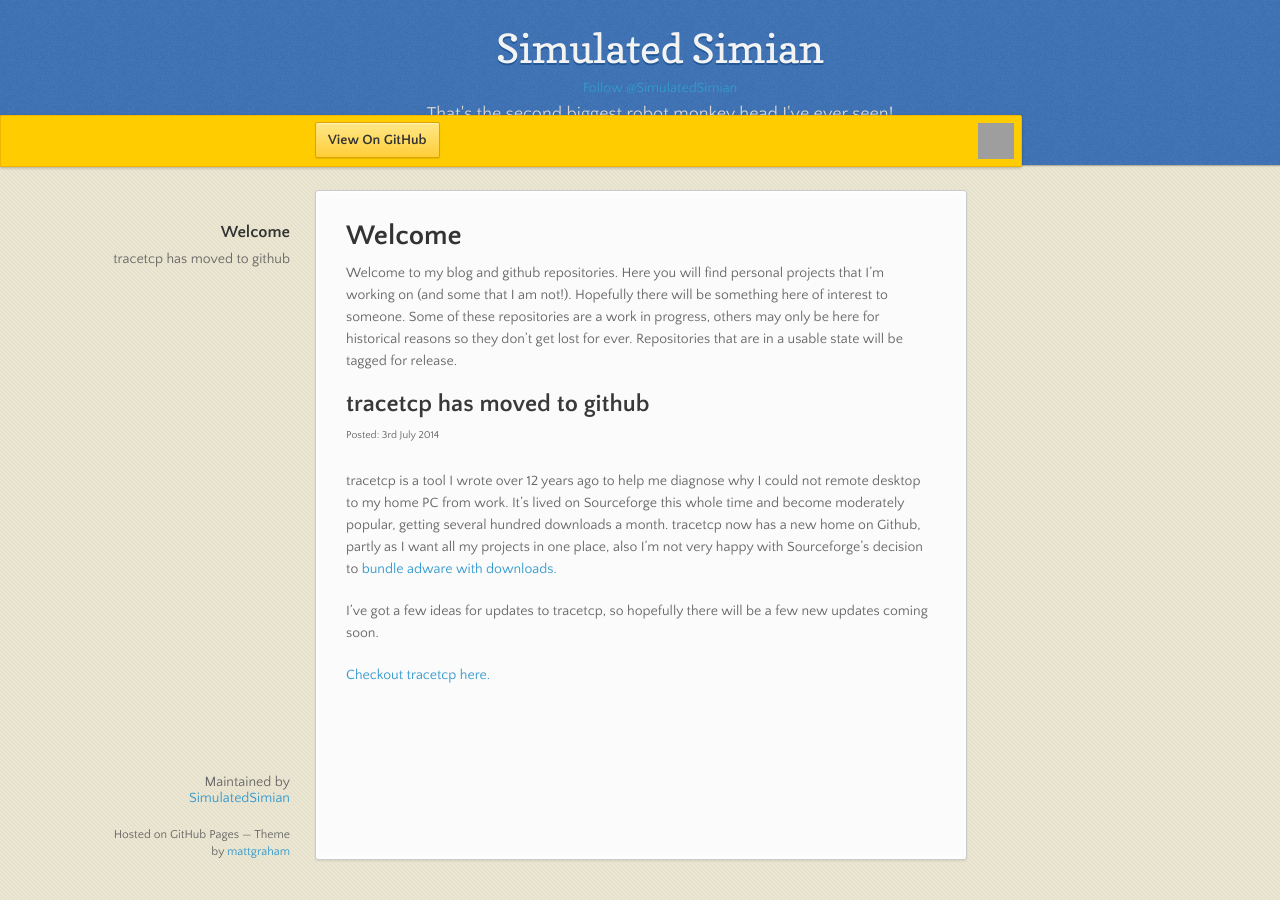
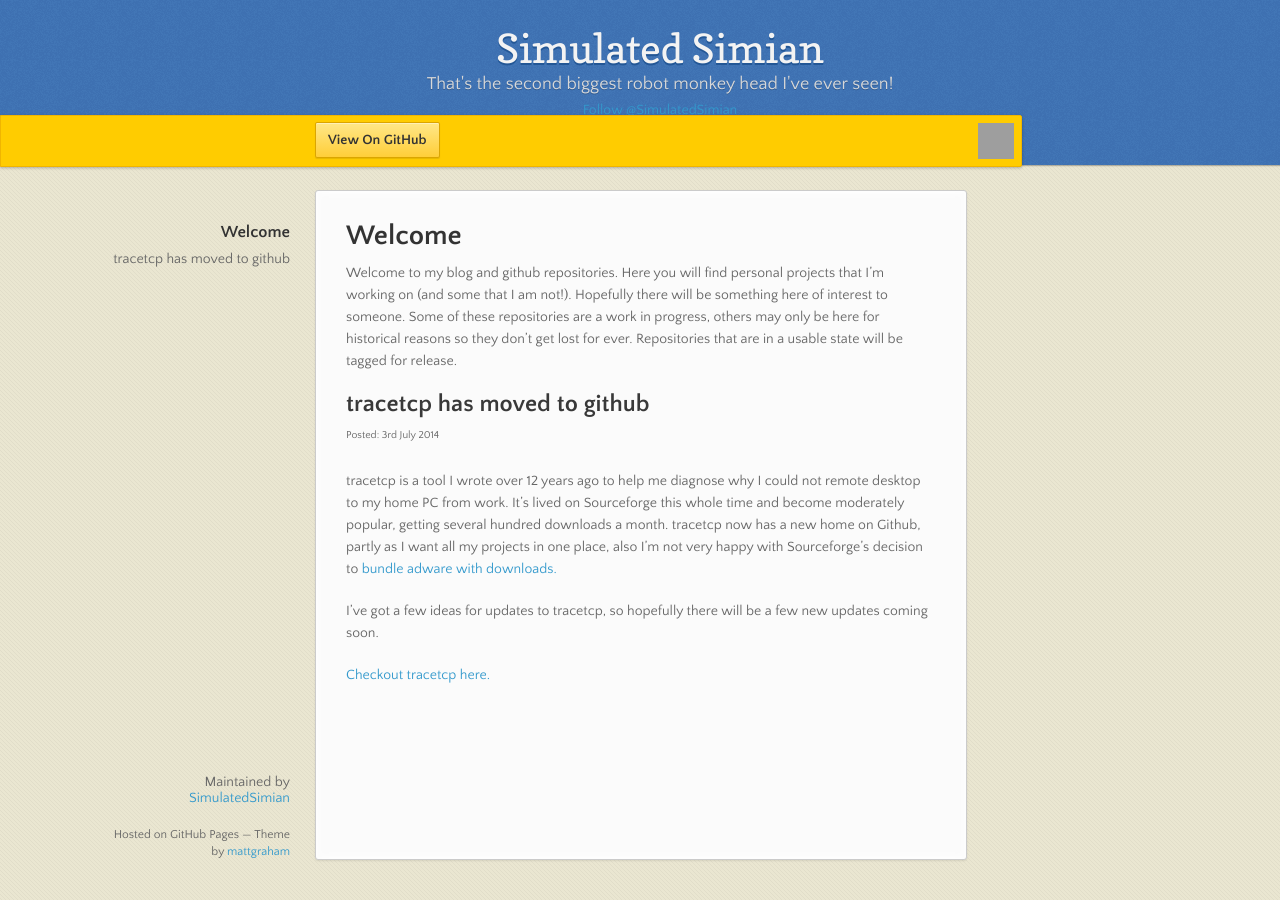
Before and after one commit to SimulatedSimian/SimulatedSimian.github.io, a Jekyll site: the page built from index.md, in a window 1280 px wide. Built offline with Jekyll 4.4.1, drawn with Linux system fonts in a browser that asks for light colours; nearby versions of some CDN libraries; Markdown is read by kramdown in place of the engine named in the settings; comment, search, counter and statistics services are not loaded; grey boxes are pictures that could not be loaded.

Commit message:
Update stdmain.html

```diff
--- a/_layouts/stdmain.html
+++ b/_layouts/stdmain.html
@@ -29,10 +29,10 @@
   <body>
       <header>
         <h1>{{page.projectname}}</h1>
+        <p>{{page.projectdesc}}</p>
         <div class="twitter-holder">
           <a href="https://twitter.com/SimulatedSimian" class="twitter-follow-button" data-show-count="false">Follow @SimulatedSimian</a>
         </div>
-        <p>{{page.projectdesc}}</p>
         <script>!function(d,s,id){var js,fjs=d.getElementsByTagName(s)[0],p=/^http:/.test(d.location)?'http':'https';if(!d.getElementById(id)){js=d.createElement(s);js.id=id;js.src=p+'://platform.twitter.com/widgets.js';fjs.parentNode.insertBefore(js,fjs);}}(document, 'script', 'twitter-wjs');</script>
       </header>
 
```
